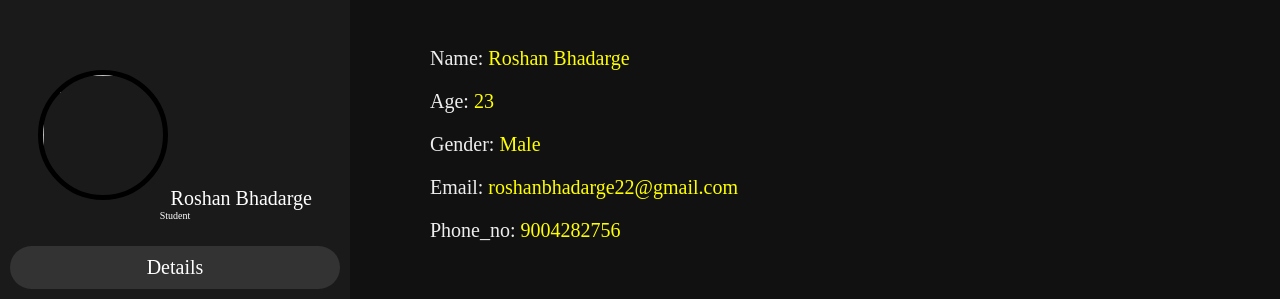
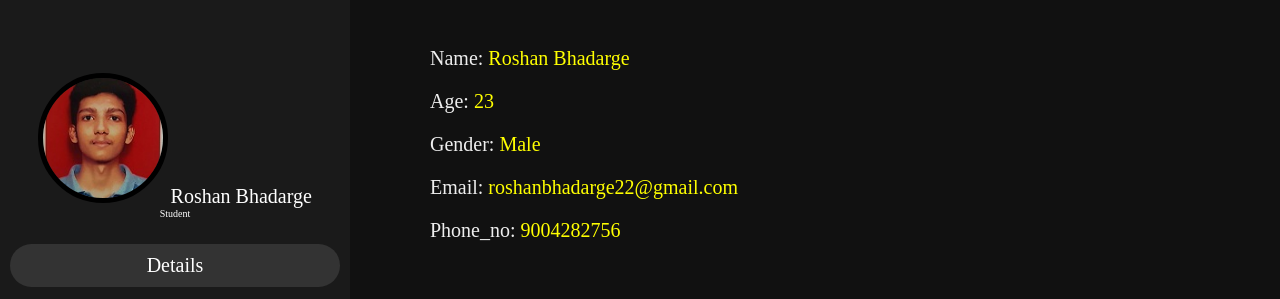
Before and after one commit to Roshan2204/portfolio, a plain HTML site: page index.html in a window 1280 px wide. Shown: the part 121-420 px from the top of the page. Drawn offline with Linux system fonts and the light colour scheme; the site is published under a folder, as on GitHub Pages, so addresses that start at the root find nothing.

Commit message:
Update index.html

```diff
--- a/index.html
+++ b/index.html
@@ -10,7 +10,7 @@
 <body>
     <header>
        <div class="user">
-       <img src="/s.jpg">
+       <img src="s.jpg">
        <h8 class="nm">Roshan Bhadarge</h8>
        <p class="jb">Student</p>
        </div>
```
